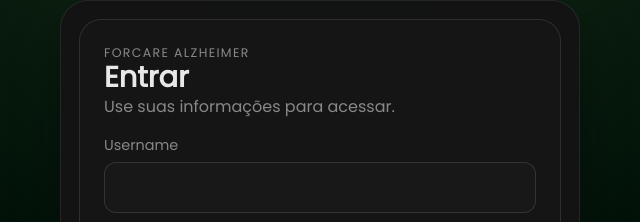
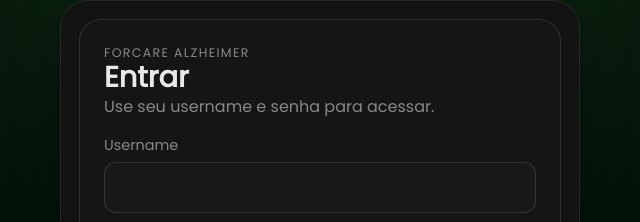
Before and after one commit to italomartinns/fa_bot, a website: page public/login.html in a window 1280 px wide. Shown: the part 163-385 px from the top of the page, 320-960 px from the left. Drawn offline with Linux system fonts and the light colour scheme.

Commit message:
overflow bug fix

```diff
--- a/public/login.html
+++ b/public/login.html
@@ -17,7 +17,7 @@
         <div>
           <p class="eyebrow">Forcare Alzheimer</p>
           <h1 class="auth-title">Entrar</h1>
-          <p class="auth-subtitle">Use suas informações para acessar.</p>
+          <p class="auth-subtitle">Use seu username e senha para acessar.</p>
         </div>
 
         <div id="formError" class="form-error" role="alert"></div>
```
